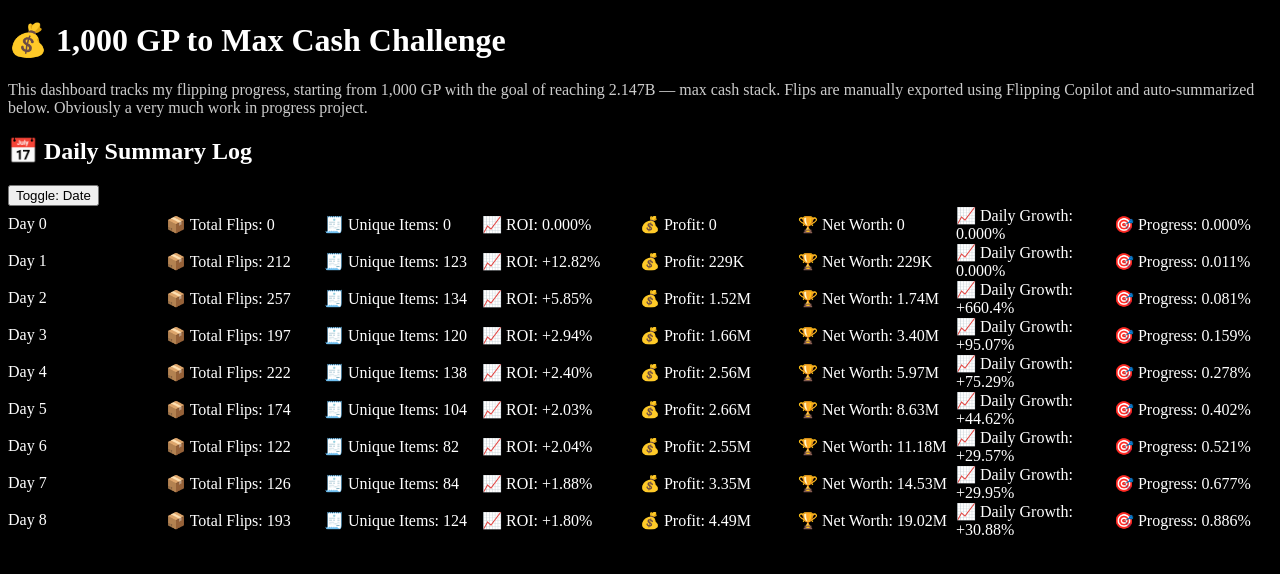
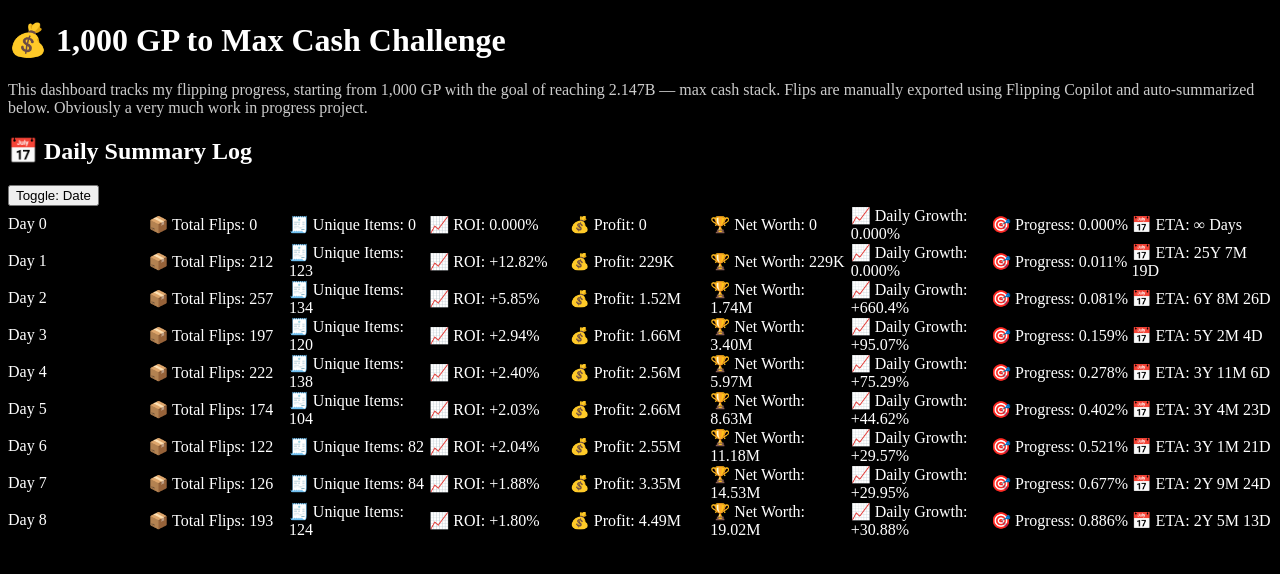
Before and after one commit to 1000tomax/OSRS-Flip-Tracker-Combined, a React (Vite) app: page / in a window 1280 px wide. Shown: the top 574 px of the page. Built offline with nearby package versions, Linux system fonts and the light colour scheme.

Commit message:
⏳ Add ETA to Goal calculation in daily summary log

```diff
--- a/src/components/DailySummaryLog.jsx
+++ b/src/components/DailySummaryLog.jsx
@@ -1,6 +1,5 @@
 import React, { useState } from "react";
 import useDailySummaries from "../hooks/useDailySummaries";
-
 
 // Format helpers
 function formatGP(value) {
@@ -9,6 +8,20 @@ function formatGP(value) {
   if (value >= 1_000) return (value / 1_000).toFixed(0) + "K";
   return value.toString();
 }
+
+function formatETA(days) {
+  if (!isFinite(days)) return "∞ Days";
+  const y = Math.floor(days / 365);
+  const m = Math.floor((days % 365) / 30.4375); // avg month
+  const d = Math.floor((days % 365) % 30.4375);
+
+  let parts = [];
+  if (y) parts.push(`${y}Y`);
+  if (m) parts.push(`${m}M`);
+  if (d || (!y && !m)) parts.push(`${d}D`);
+  return parts.join("  ");
+}
+
 
 function formatPercent(value) {
   const prefix = value > 0 ? "+" : "";
@@ -23,11 +36,9 @@ function formatProgress(value) {
   return value.toFixed(1) + "%";
 }
 
-
 export default function DailySummaryLog() {
   const { summaries, loading } = useDailySummaries();
   const [showDayNumber, setShowDayNumber] = useState(true);
-
 
   if (loading) return <div className="text-center mt-10 text-[white]">Loading summaries...</div>;
 
@@ -51,15 +62,19 @@ export default function DailySummaryLog() {
         </button>
       </div>
 
+      <div className="flex flex-col gap-4">
+        {summaries.map((s, i) => {
+          const goal = 2147483647;
+          const days = i || 1;
+          const avgDailyProfit = s.net_worth / days;
+          const etaDays = avgDailyProfit > 0 ? Math.ceil((goal - s.net_worth) / avgDailyProfit) : "∞";
 
-      <div className="flex flex-col gap-4">
-        {summaries.map((s, i) => (
+          return (
             <div
               key={s.date}
               className="bg-gray-900 rounded-xl shadow p-4 hover:ring-2 hover:ring-[white] transition duration-150"
             >
-
-            <div className="grid grid-cols-8 gap-x-2 items-center text-sm">
+              <div className="grid grid-cols-9 gap-x-2 items-center text-sm">
                 <div className="font-bold w-24 text-[white]">
                   {showDayNumber ? `Day ${i}` : s.date}
                 </div>
@@ -70,10 +85,11 @@ export default function DailySummaryLog() {
                 <div className="w-32 text-[white]">🏆 Net Worth: {formatGP(s.net_worth)}</div>
                 <div className="w-32 text-[white]">📈 Daily Growth: {formatPercent(s.percent_change)}</div>
                 <div className="w-32 text-[white]">🎯 Progress: {formatProgress(s.percent_to_goal)}</div>
+                <div className="w-32 text-[white]">📅 ETA: {formatETA(etaDays)}</div>
               </div>
-
             </div>
-        ))}
+          );
+        })}
       </div>
     </div>
   );
```
Lines whose indentation alone changed are shown as unchanged.
